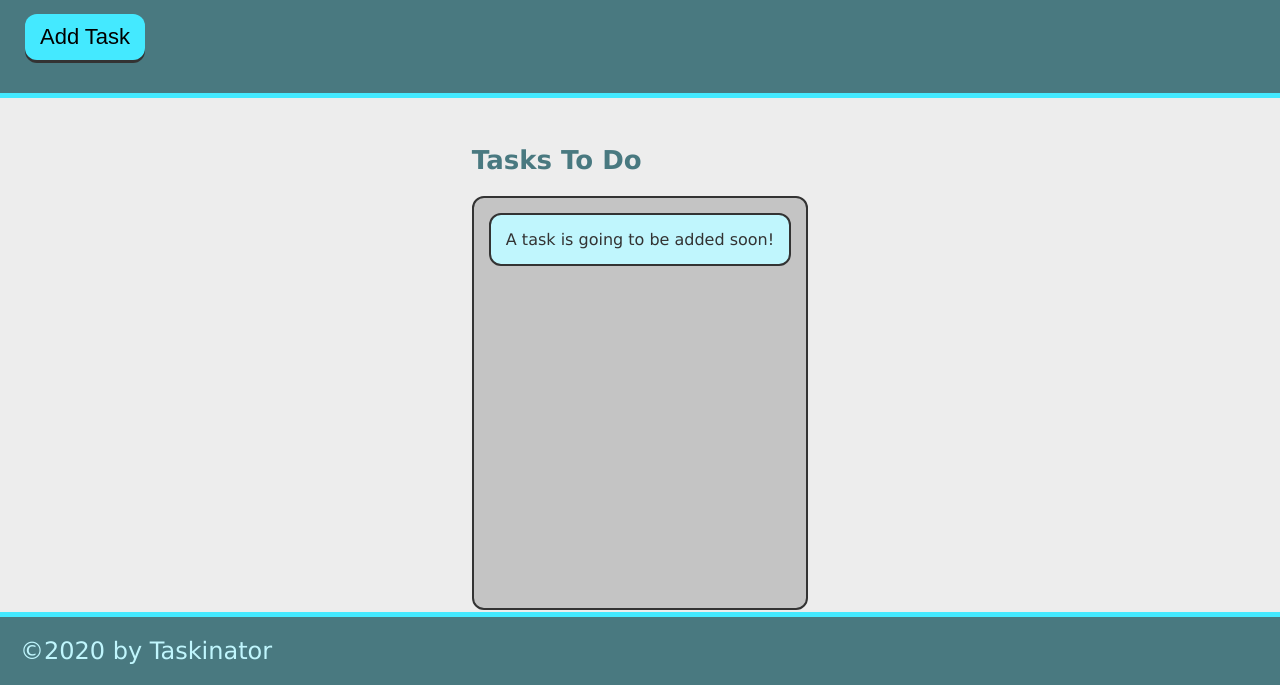
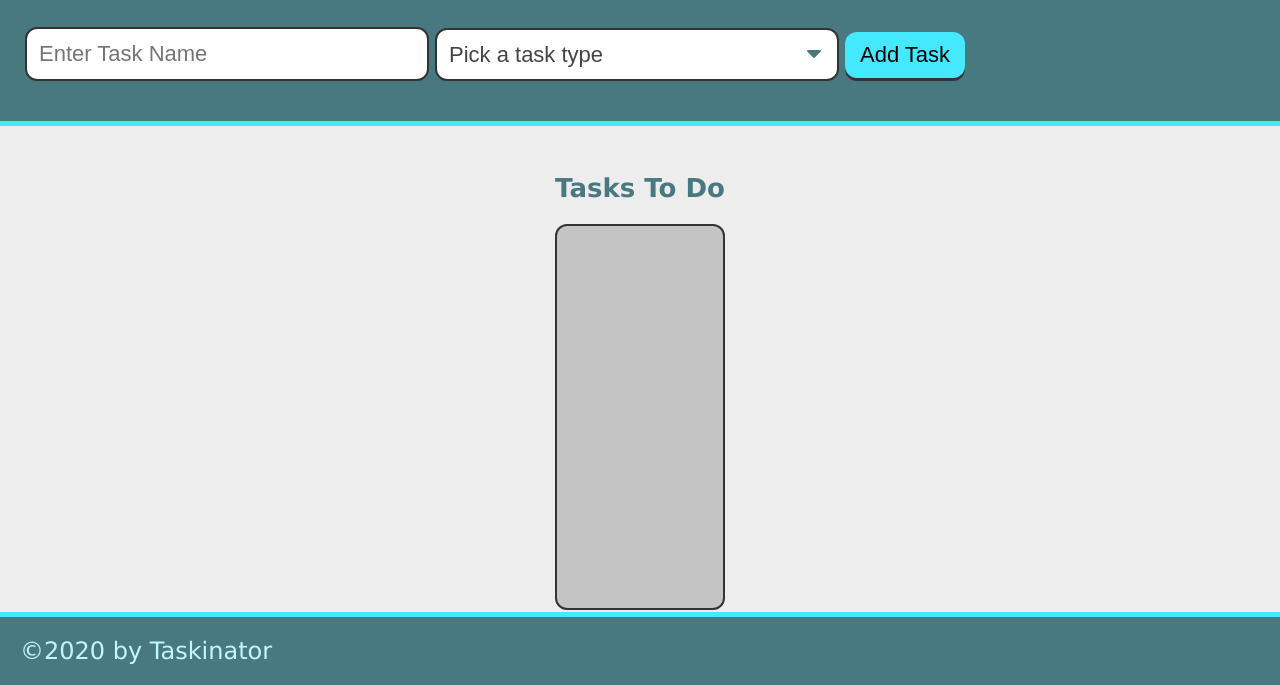
Before and after one commit to meganbeek98/taskinator, a plain HTML site: page index.html in a window 1280 px wide. Shown: the part 115-800 px from the top of the page. Drawn offline with Linux system fonts and the light colour scheme; files whose address does not match are found by name.

Commit message:
form in header done

```diff
--- a/index.html
+++ b/index.html
@@ -11,15 +11,28 @@
     <header>
         <h1 class="page-title">Taskinator</h1>
         <p>Click the button below to add a new task!</p>
-        <button class="btn" >Add Task</button>
+        <form id="task-form">
+            <div class="form-group">
+              <input type="text" name="task-name" class="text-input" placeholder="Enter Task Name" />
+            </div>
+            <div class="form-group">
+              <select name="task-type" class="select-dropdown">
+                <option value="" disabled selected>Pick a task type</option>
+                <option value="Print">Print</option>
+                <option value="Web">Web</option>
+                <option value="Mobile">Mobile</option>
+              </select>
+            </div>
+            <div class="form-group">
+              <button class="btn" id="save-task" type="submit">Add Task</button>
+            </div>
+          </form>
     </header>
 
     <main class="page-content">
         <section>
             <h2 class="list-title">Tasks To Do</h2>
-            <ul class="task-list">
-                <li class="task-item">A task is going to be added soon!</li>
-            </ul>
+            <ul class="task-list" id="tasks-to-do"> </ul>
         </section>
 
     </main>
```
